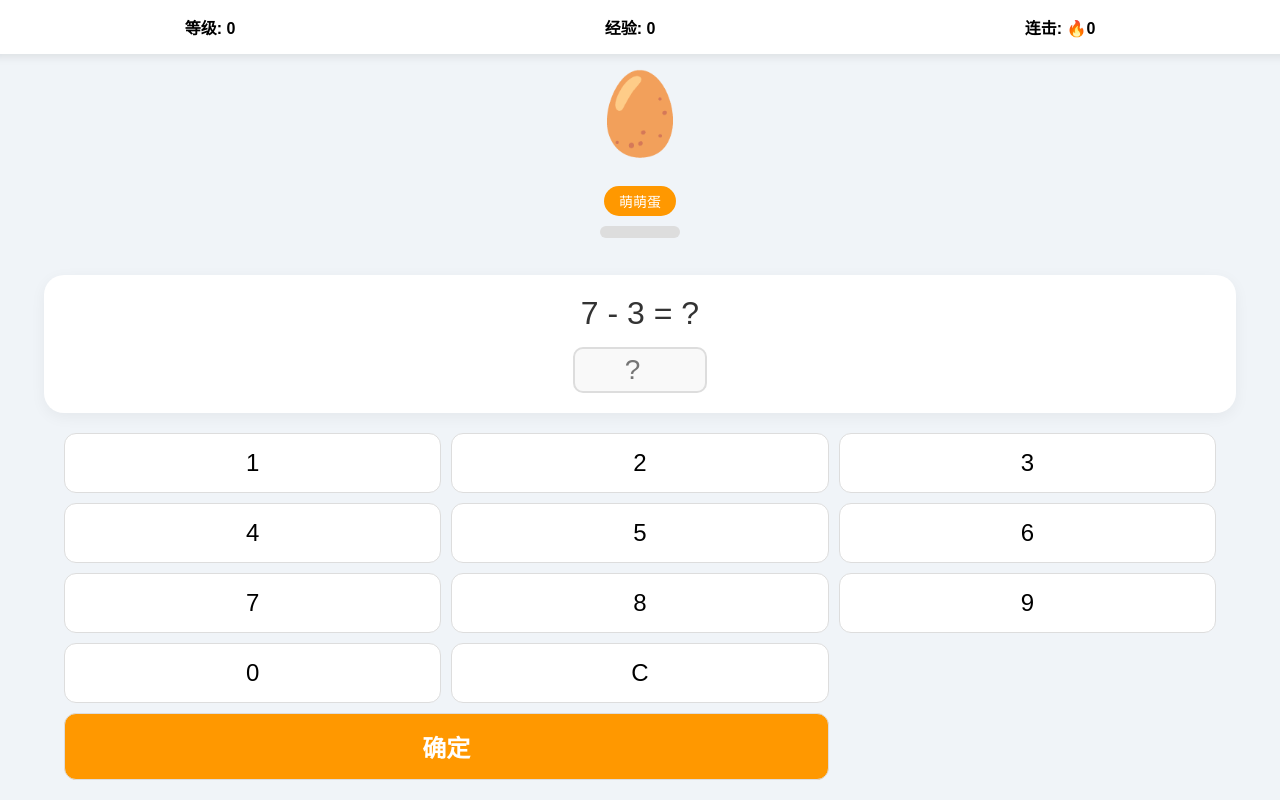
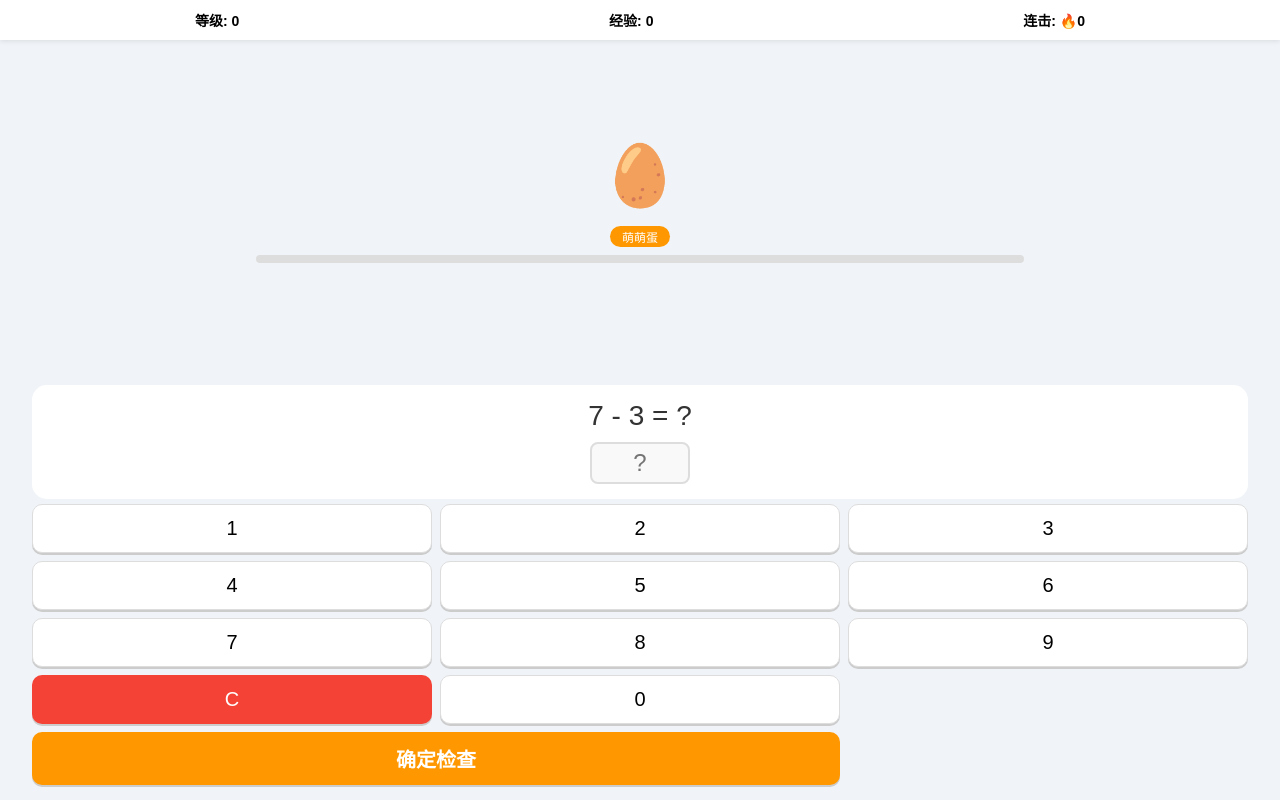
Before and after one commit to Kittyapple/math-app, a plain HTML site: page index.html in a window 1280 px wide. Drawn offline with Linux system fonts and the light colour scheme.

Commit message:
Update index.html

```diff
--- a/index.html
+++ b/index.html
@@ -4,25 +4,82 @@
     <meta charset="UTF-8">
     <meta name="viewport" content="width=device-width, initial-scale=1.0, maximum-scale=1.0, user-scalable=no">
     <title>数字宠物大冒险</title>
-    <!-- 关联 App 配置文件 -->
     <link rel="manifest" href="manifest.json">
     <meta name="theme-color" content="#ff9800">
     <style>
         :root { --primary-color: #ff9800; --bg-color: #f0f4f8; }
-        body { font-family: sans-serif; background-color: var(--bg-color); margin: 0; display: flex; flex-direction: column; align-items: center; height: 100vh; overflow: hidden; touch-action: manipulation; }
-        .header { width: 100%; padding: 15px; background: white; box-shadow: 0 2px 10px rgba(0,0,0,0.1); display: flex; justify-content: space-around; font-weight: bold; }
-        #pet-container { flex: 1; display: flex; flex-direction: column; justify-content: center; align-items: center; }
-        #pet-avatar { font-size: 80px; margin-bottom: 10px; animation: bounce 2s infinite; }
-        #pet-name { background: var(--primary-color); color: white; padding: 5px 15px; border-radius: 20px; font-size: 14px; }
-        .progress-container { width: 80%; height: 12px; background: #ddd; border-radius: 6px; margin: 10px 0; overflow: hidden; }
-        #progress-bar { width: 0%; height: 100%; background: linear-gradient(90deg, #4caf50, #8bc34a); transition: width 0.3s; }
-        .question-box { background: white; width: 90%; border-radius: 20px; padding: 20px; text-align: center; box-shadow: 0 4px 15px rgba(0,0,0,0.05); margin-bottom: 20px; }
-        #question-text { font-size: 32px; color: #333; margin-bottom: 15px; }
-        #user-input { font-size: 28px; border: 2px solid #ddd; border-radius: 10px; width: 120px; text-align: center; padding: 5px; background: #f9f9f9; }
-        .numpad { display: grid; grid-template-columns: repeat(3, 1fr); gap: 10px; width: 90%; margin-bottom: 20px; }
-        .numpad button { padding: 15px; font-size: 24px; background: white; border: 1px solid #ddd; border-radius: 12px; }
-        .submit-btn { grid-column: span 2; background: var(--primary-color) !important; color: white; font-weight: bold; }
-        @keyframes bounce { 0%, 100% { transform: translateY(0); } 50% { transform: translateY(-15px); } }
+        * { box-sizing: border-box; }
+        body {
+            font-family: sans-serif;
+            background-color: var(--bg-color);
+            margin: 0;
+            display: flex;
+            flex-direction: column;
+            height: 100vh;
+            overflow: hidden; /* 防止整体滚动，内部自适应 */
+            touch-action: manipulation;
+        }
+
+        /* 顶部状态栏 - 缩小高度 */
+        .header {
+            padding: 10px;
+            background: white;
+            display: flex;
+            justify-content: space-around;
+            font-size: 14px;
+            font-weight: bold;
+            box-shadow: 0 1px 5px rgba(0,0,0,0.1);
+        }
+
+        /* 宠物区域 - 压缩高度确保键盘可见 */
+        #pet-container {
+            flex: 1;
+            display: flex;
+            flex-direction: column;
+            justify-content: center;
+            align-items: center;
+            min-height: 120px;
+        }
+        #pet-avatar { font-size: 60px; margin-bottom: 5px; animation: bounce 2s infinite; }
+        #pet-name { background: var(--primary-color); color: white; padding: 2px 12px; border-radius: 15px; font-size: 12px; }
+
+        .progress-container { width: 60%; height: 8px; background: #ddd; border-radius: 4px; margin: 8px 0; overflow: hidden; }
+        #progress-bar { width: 0%; height: 100%; background: #4caf50; transition: width 0.3s; }
+
+        /* 题目区域 */
+        .question-box { background: white; width: 95%; border-radius: 15px; padding: 15px; text-align: center; margin: 5px auto; }
+        #question-text { font-size: 28px; color: #333; margin-bottom: 10px; }
+        #user-input { font-size: 24px; border: 2px solid #ddd; border-radius: 8px; width: 100px; text-align: center; padding: 5px; background: #f9f9f9; pointer-events: none; }
+
+        /* 键盘区域 - 紧凑型 */
+        .numpad {
+            display: grid;
+            grid-template-columns: repeat(3, 1fr);
+            gap: 8px;
+            width: 95%;
+            margin: 0 auto 15px;
+        }
+        .numpad button {
+            padding: 12px;
+            font-size: 20px;
+            background: white;
+            border: 1px solid #ddd;
+            border-radius: 10px;
+            box-shadow: 0 2px 0 #ccc;
+        }
+        .numpad button:active { transform: translateY(2px); box-shadow: none; background: #eee; }
+
+        /* 确定按钮 - 醒目且必见 */
+        .submit-btn {
+            grid-column: span 2;
+            background: var(--primary-color) !important;
+            color: white !important;
+            font-weight: bold;
+            border: none !important;
+        }
+        .clear-btn { background: #f44336 !important; color: white !important; border: none !important; }
+
+        @keyframes bounce { 0%, 100% { transform: translateY(0); } 50% { transform: translateY(-10px); } }
     </style>
 </head>
 <body>
@@ -31,62 +88,116 @@
         <span>经验: <span id="xp-val">0</span></span>
         <span>连击: 🔥<span id="combo-val">0</span></span>
     </div>
+
     <div id="pet-container">
         <div id="pet-avatar">🥚</div>
         <div id="pet-name">萌萌蛋</div>
         <div class="progress-container"><div id="progress-bar"></div></div>
     </div>
+
     <div class="question-box">
-        <div id="question-text">加载中...</div>
-        <input type="number" id="user-input" readonly placeholder="?">
+        <div id="question-text">准备好了吗？</div>
+        <input type="text" id="user-input" readonly placeholder="?">
     </div>
+
     <div class="numpad">
-        <button onclick="pressNum(1)">1</button><button onclick="pressNum(2)">2</button><button onclick="pressNum(3)">3</button>
-        <button onclick="pressNum(4)">4</button><button onclick="pressNum(5)">5</button><button onclick="pressNum(6)">6</button>
-        <button onclick="pressNum(7)">7</button><button onclick="pressNum(8)">8</button><button onclick="pressNum(9)">9</button>
-        <button onclick="pressNum(0)">0</button><button onclick="clearInput()">C</button>
-        <button class="submit-btn" onclick="checkAnswer()">确定</button>
+        <button onclick="pressNum(1)">1</button>
+        <button onclick="pressNum(2)">2</button>
+        <button onclick="pressNum(3)">3</button>
+        <button onclick="pressNum(4)">4</button>
+        <button onclick="pressNum(5)">5</button>
+        <button onclick="pressNum(6)">6</button>
+        <button onclick="pressNum(7)">7</button>
+        <button onclick="pressNum(8)">8</button>
+        <button onclick="pressNum(9)">9</button>
+        <button class="clear-btn" onclick="clearInput()">C</button>
+        <button onclick="pressNum(0)">0</button>
+        <button class="submit-btn" onclick="checkAnswer()">确定检查</button>
     </div>
+
     <script>
-        const stages = [{threshold:0,name:"萌萌蛋",icon:"🥚"},{threshold:100,name:"幼苗期",icon:"🐣"},{threshold:300,name:"成长期",icon:"🐥"},{threshold:800,name:"进化期",icon:"🦅"},{threshold:2000,name:"幻兽期",icon:"🐲"}];
-        let state = JSON.parse(localStorage.getItem('math_pet_save')) || {xp:0,combo:0,level:0};
+        const stages = [
+            {threshold:0, name:"萌萌蛋", icon:"🥚"},
+            {threshold:100, name:"幼苗期", icon:"🐣"},
+            {threshold:300, name:"成长期", icon:"🐥"},
+            {threshold:800, name:"进化期", icon:"🦅"},
+            {threshold:2000, name:"幻兽期", icon:"🐲"}
+        ];
+
+        let state = JSON.parse(localStorage.getItem('math_pet_save')) || {xp:0, combo:0, level:0};
         let currentAnswer = 0;
+
         function newQuestion() {
             const a = Math.floor(Math.random() * 10) + 1;
             const b = Math.floor(Math.random() * 10) + 1;
             const op = Math.random() > 0.5 ? '+' : '-';
-            if(op === '-' && a < b) { currentAnswer = b - a; document.getElementById('question-text').innerText = `${b} - ${a} = ?`; }
-            else { currentAnswer = op === '+' ? a + b : a - b; document.getElementById('question-text').innerText = `${a} ${op} ${b} = ?`; }
+
+            if(op === '-' && a < b) {
+                currentAnswer = b - a;
+                document.getElementById('question-text').innerText = `${b} - ${a} = ?`;
+            } else {
+                currentAnswer = op === '+' ? a + b : a - b;
+                document.getElementById('question-text').innerText = `${a} ${op} ${b} = ?`;
+            }
             document.getElementById('user-input').value = "";
         }
-        function pressNum(n) { document.getElementById('user-input').value += n; }
-        function clearInput() { document.getElementById('user-input').value = ""; }
+
+        function pressNum(n) {
+            const input = document.getElementById('user-input');
+            if (input.value.length < 3) input.value += n;
+        }
+
+        function clearInput() {
+            document.getElementById('user-input').value = "";
+        }
+
         function checkAnswer() {
             const val = parseInt(document.getElementById('user-input').value);
+            if(isNaN(val)) return;
+
             if(val === currentAnswer) {
                 state.combo++;
                 state.xp += (10 + (state.combo > 3 ? 5 : 0));
+                // 震动反馈 (如果设备支持)
+                if (navigator.vibrate) navigator.vibrate(50);
                 newQuestion();
-            } else { state.combo = 0; alert("再算一次？"); clearInput(); }
-            checkEvolution(); updateUI(); save();
+            } else {
+                state.combo = 0;
+                alert("不对哦，再算算看！加油！");
+                clearInput();
+            }
+            checkEvolution();
+            updateUI();
+            save();
         }
+
         function checkEvolution() {
             let lvl = 0;
             stages.forEach((s, i) => { if(state.xp >= s.threshold) lvl = i; });
-            if(lvl > state.level) { state.level = lvl; alert("进化啦！"); }
+            if(lvl > state.level) {
+                state.level = lvl;
+                alert(`✨ 恭喜！你的宠物进化成了【${stages[lvl].name}】！`);
+            }
         }
+
         function updateUI() {
             document.getElementById('xp-val').innerText = state.xp;
             document.getElementById('level-val').innerText = state.level;
             document.getElementById('combo-val').innerText = state.combo;
             document.getElementById('pet-avatar').innerText = stages[state.level].icon;
             document.getElementById('pet-name').innerText = stages[state.level].name;
-            const next = stages[state.level+1] ? stages[state.level+1].threshold : state.xp+100;
+
+            const next = stages[state.level+1] ? stages[state.level+1].threshold : state.xp + 100;
             const prev = stages[state.level].threshold;
-            document.getElementById('progress-bar').style.width = Math.min(((state.xp-prev)/(next-prev))*100, 100) + "%";
+            const progress = ((state.xp - prev) / (next - prev)) * 100;
+            document.getElementById('progress-bar').style.width = Math.min(progress, 100) + "%";
         }
+
         function save() { localStorage.setItem('math_pet_save', JSON.stringify(state)); }
-        newQuestion(); updateUI();
+
+        // 启动
+        newQuestion();
+        updateUI();
     </script>
 </body>
 </html>
```
